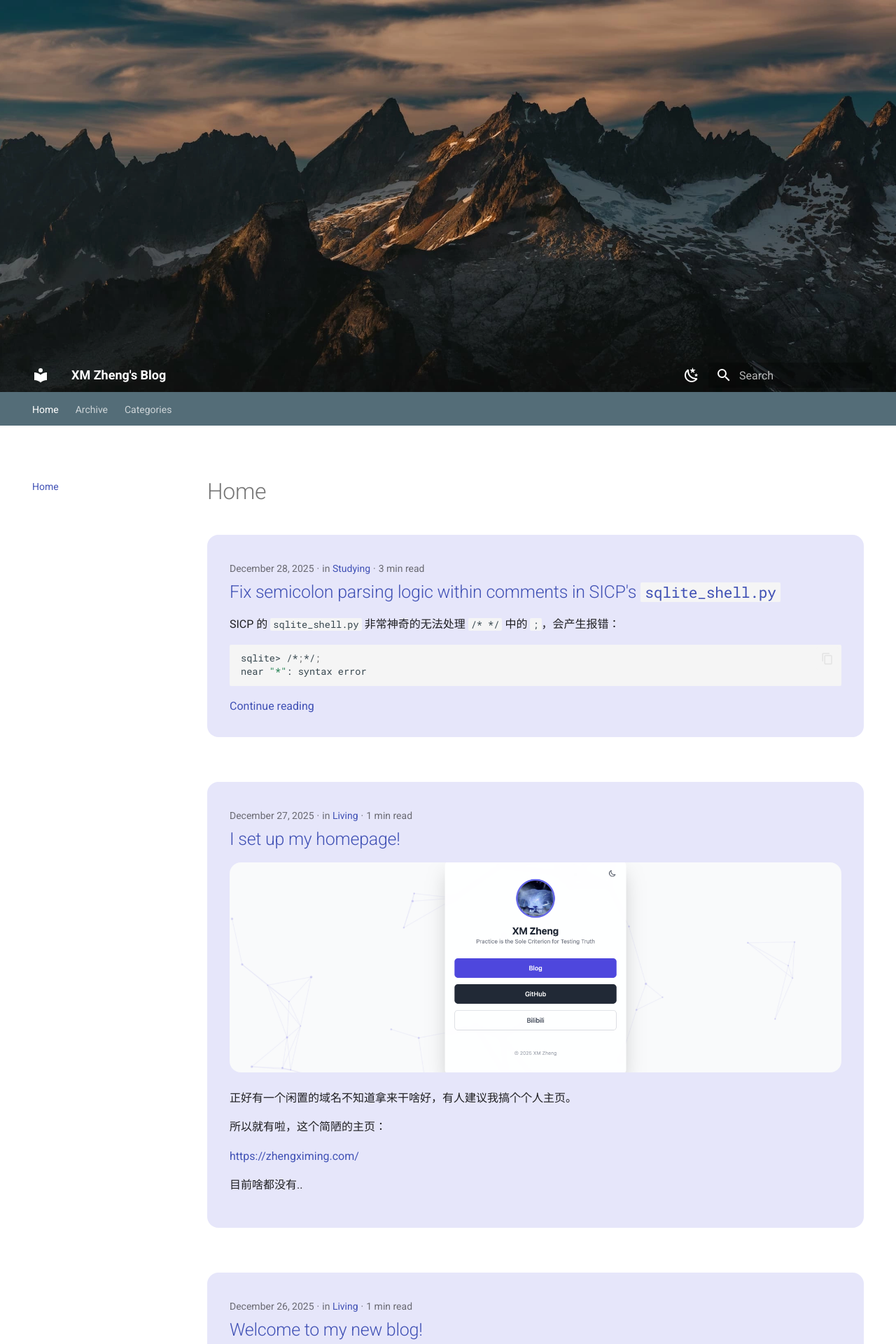
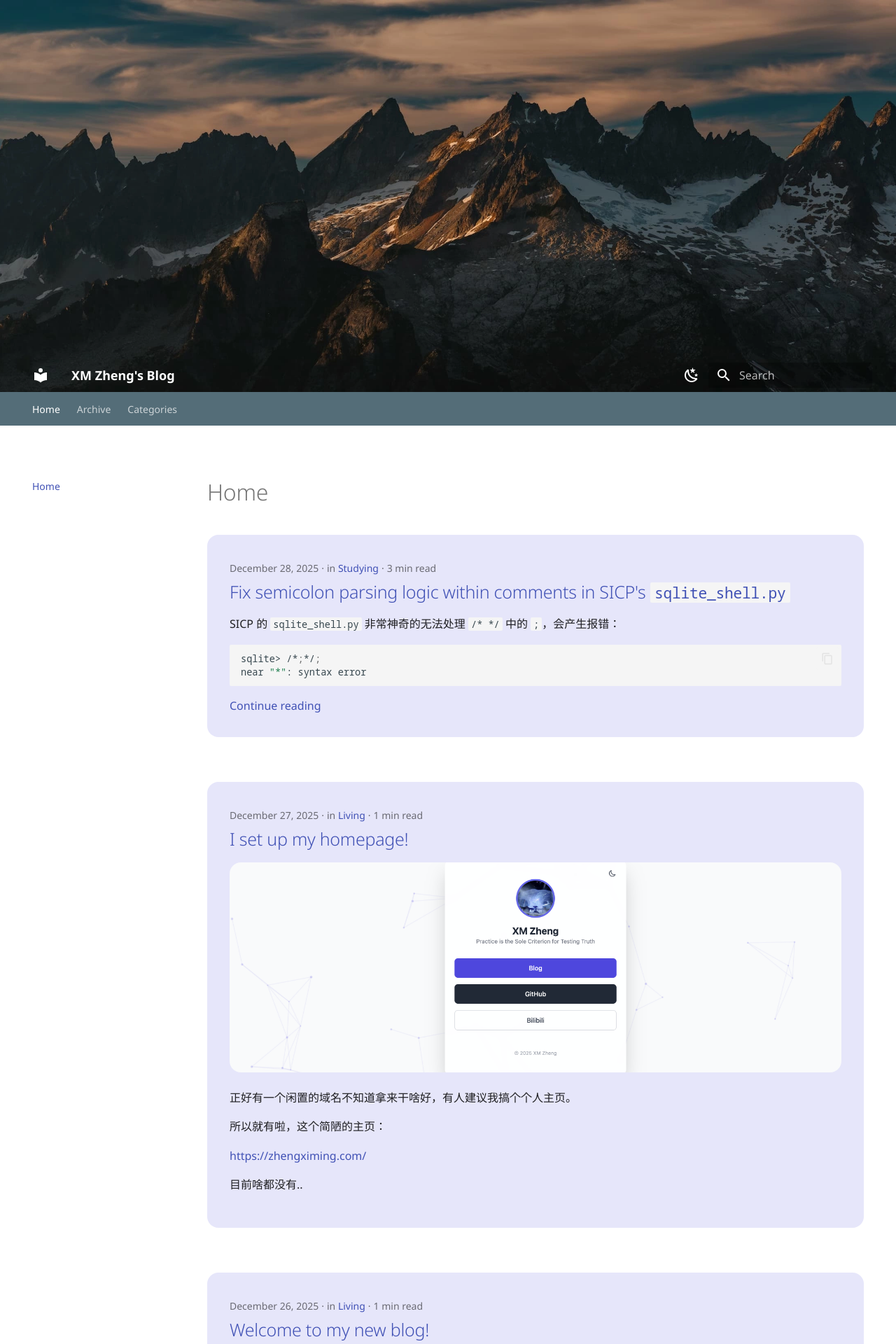
Before and after one commit to simonzxm/blog, an MkDocs documentation site: the page built from docs/index.md, in a window 1280 px wide. Shown: the top 1920 px of the page at 70% size. Built offline with MkDocs 1.6.1 and Material for MkDocs 9.7.7, drawn with Linux system fonts in a browser that asks for light colours.

Commit message:
Change fonts to Noto Sans

```diff
--- a/mkdocs.yml
+++ b/mkdocs.yml
@@ -8,6 +8,9 @@ extra_css:
 theme:
   name: material
   custom_dir: overrides
+  font:
+    text: Noto Sans
+    code: Noto Sans Mono
   palette:
     - media: "(prefers-color-scheme: light)"
       scheme: default
@@ -46,7 +49,9 @@ plugins:
       post_url_format: "posts/{slug}"
   - meta
   - search
-  - social
+  - social:
+      cards_layout_options:
+        font_family: Noto Sans SC
 
 markdown_extensions:
   - admonition
```
